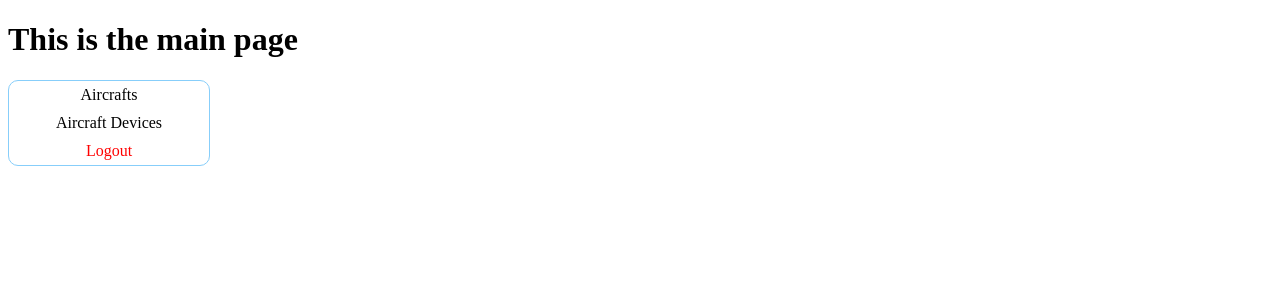
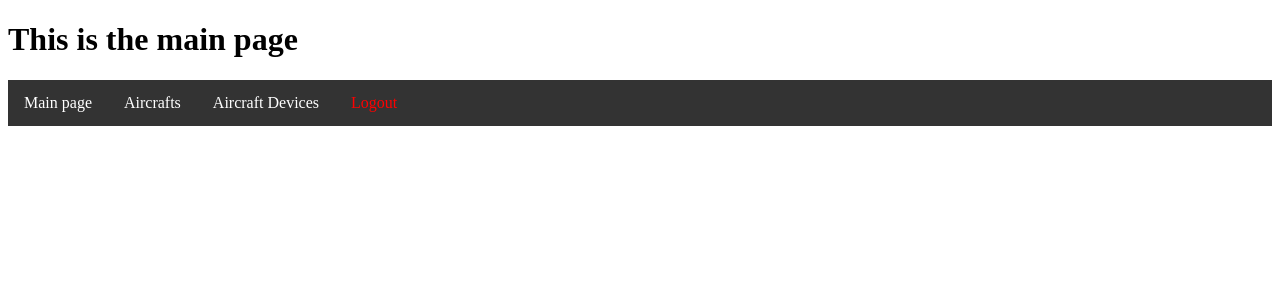
Before and after one commit to vk-airline/airline-crm, a Django app: page /crm/ in a window 1280 px wide. Shown: the top 300 px of the page. Run offline with Django 3.2, Linux system fonts and the light colour scheme; the visitor is signed in with stand-in values (Sample User, id 1); parts of the project's set-up code (start-up, migrations or seed data) failed here and were passed over.

Commit message:
Add aircraft and devices templates

```diff
--- a/crm/static/crm/style.css
+++ b/crm/static/crm/style.css
@@ -1,31 +1,33 @@
-
-.side-bar {
-    list-style-type: none;
-    margin: 0;
-    padding: 0;
-    width: 200px;
-    border-style: solid;
-    border-radius: 10px;
-    border-width: 1px;
-    border-color: lightskyblue;
-    background-color: white;
+ul {
+  list-style-type: none;
+  margin: 0;
+  padding: 0;
+  overflow: hidden;
+  background-color: #333;
 }
 
-
-.menu-item:hover {
-    border-style: solid;
-    border-radius: 5px;
-    border-width: 1px;
-    background-color: skyblue;
-    color: white;
+li {
+  float: left;
 }
 
-.menu-item {
-    display: block;
-    color: black;
+li a {
+  display: block;
+  color: white;
+  text-align: center;
+  padding: 14px 16px;
+  text-decoration: none;
+}
+
+/* Change the link color to #111 (black) on hover */
+li a:hover {
+  background-color: #111;
+}
+
+table, th, td {
+    border: 1px solid black;
+    border-collapse: collapse;
+    border-spacing: 5px;
     text-align: center;
-    padding: 5px;
-    text-decoration: none;
 }
 
 .logout-item {
--- a/crm/templates/menu.html
+++ b/crm/templates/menu.html
@@ -1,16 +1,18 @@
 {% block sidebar %}
-
     <ul class="side-bar">
+        <li class="menu-item">
+            <a  href="{% url 'crm:index' %}">Main page</a>
+        </li>
         {% if perms.crm.view_aircraft %}
-            <li>
-                <a class="menu-item" href="{% url 'crm:aircrafts' %}"> Aircrafts</a>
+            <li class="menu-item">
+                <a  href="{% url 'crm:aircrafts' %}"> Aircrafts</a>
             </li>
         {% endif %}
 
 
         {% if perms.crm.view_aircraftdevicelife %}
-            <li>
-                <a class="menu-item" href="{% url 'crm:aircrafts devices' %}">Aircraft Devices</a>
+            <li class="menu-item">
+                <a href="{% url 'crm:aircrafts devices' %}">Aircraft Devices</a>
             </li>
         {% endif %}
         <li>
--- a/crm/urls.py
+++ b/crm/urls.py
@@ -1,10 +1,9 @@
 from django.urls import path
-
-from . import views
+from crm.views import index, AircraftsView, AircraftsDevicesView
 
 app_name = "crm"
 urlpatterns = [
-    path('', views.index, name='index'),
-    path('aircrafts', views.aircrafts_view, name='aircrafts'),
-    path('aircrafts_devices', views.aircrafts_devices, name='aircrafts devices'),
+    path('', index, name='index'),
+    path('aircrafts', AircraftsView.as_view(), name='aircrafts'),
+    path('aircrafts_devices/', AircraftsDevicesView.as_view(), name='aircrafts devices'),
 ]
--- a/crm/views.py
+++ b/crm/views.py
@@ -1,6 +1,7 @@
-from django.contrib.auth.decorators import login_required, permission_required
-from django.http import HttpResponse
-
+from django.contrib.auth.decorators import login_required
+from django.contrib.auth.mixins import PermissionRequiredMixin
+from django.views.generic import ListView
+from crm.models import Aircraft, AircraftDeviceLife
 
 # Create your views here.
 from django.shortcuts import render
@@ -11,11 +12,13 @@ def index(request):
     return render(request, "index.html")
 
 
-@permission_required('crm.view_aircraft')
-def aircrafts_view(request):
-    return HttpResponse("Aircrafts list")
+class AircraftsView(ListView, PermissionRequiredMixin):
+    permission_required = "crm.view_aircraft"
+    model = Aircraft
+    template_name = "aircrafts.html"
 
 
-@permission_required('crm.view_aircraftdevicelife')
-def aircrafts_devices(request):
-    return HttpResponse("Aircrafts devices list")
+class AircraftsDevicesView(ListView, PermissionRequiredMixin):
+    permission_required = "crm.view_aircraftdevicelife"
+    model = AircraftDeviceLife
+    template_name = "devices.html"
```
Also changed, not shown: crm/templates/aircrafts.html (added, +44 -0 lines), crm/templates/devices.html (added, +46 -0 lines).
